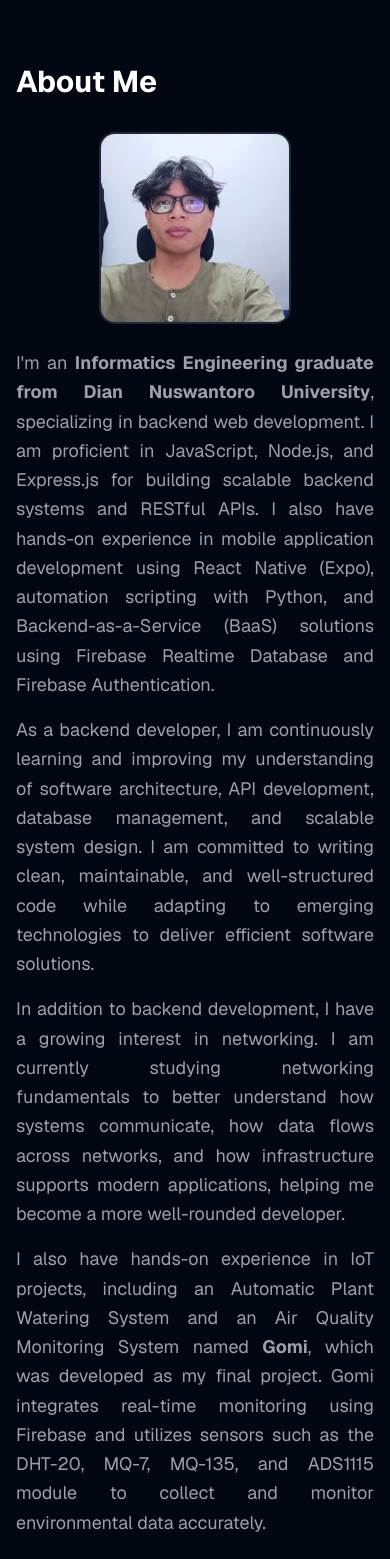
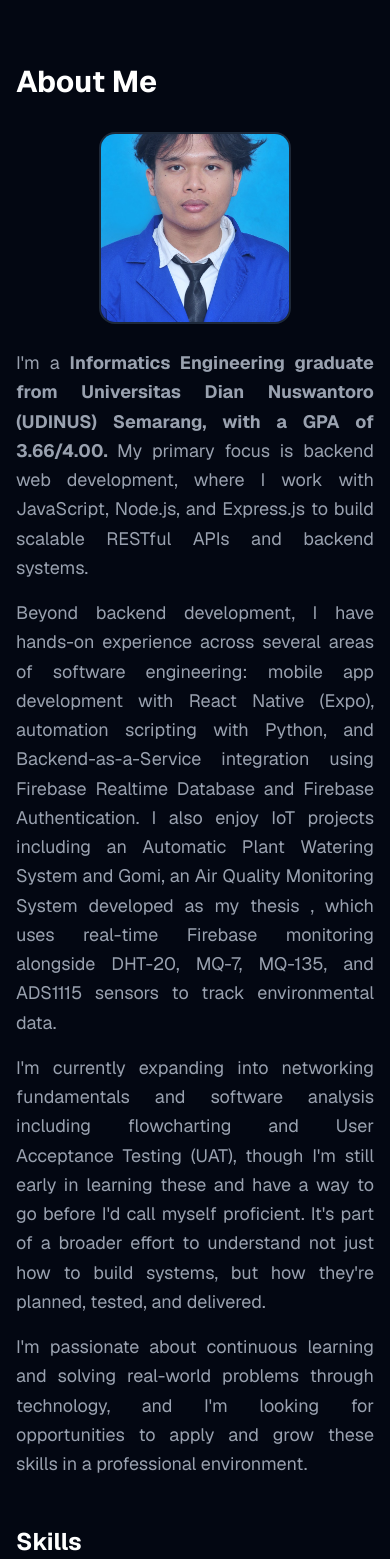
Before and after one commit to Rezzadty/Portofolio, a Next.js app: page / in a window 390 px wide. Shown: the part 860-2419 px from the top of the page. Built offline with nearby package versions, Linux system fonts and the light colour scheme.

Commit message:
Restructure the paragraph About me

```diff
--- a/src/features/about/components/About.tsx
+++ b/src/features/about/components/About.tsx
@@ -17,48 +17,42 @@ export function About() {
 
         <div className={`block text-gray-400 text-lg leading-relaxed ${isVisible ? "animate-fade-in-up" : "opacity-0"}`}>
           <div className="float-none md:float-left mx-auto md:mx-0 md:mr-8 mb-6 md:mb-4 flex justify-center md:block">
-            <div className="relative w-48 h-48 md:w-56 md:h-56 rounded-2xl overflow-hidden border-2 border-gray-800 hover:border-blue-400 transition-colors">
+            <button
+              type="button"
+              onClick={() => setIsModalOpen(true)}
+              className="relative w-48 h-48 md:w-56 md:h-56 rounded-2xl overflow-hidden border-2 border-gray-800 hover:border-blue-400 transition-colors cursor-zoom-in block text-left group focus:outline-none focus:ring-2 focus:ring-blue-400"
+              aria-label="View larger profile photo"
+            >
               <img
                 src="/images/Picture.jpg"
                 alt="Reza Aditya Prabowo"
-                className="w-full h-full object-cover"
+                className="w-full h-full object-cover group-hover:scale-105 transition-transform duration-300"
               />
-              <div className="absolute inset-0 bg-blue-500/10 pointer-events-none"></div>
-            </div>
+              <div className="absolute inset-0 bg-blue-500/10 group-hover:bg-transparent transition-colors"></div>
+            </button>
           </div>
 
           <div className="space-y-4 text-justify">
             <p>
-              I&apos;m an <strong>Informatics Engineering graduate from Dian Nuswantoro University</strong>,
-              specializing in backend web development. I am proficient in JavaScript, Node.js,
-              and Express.js for building scalable backend systems and RESTful APIs. I also have
-              hands-on experience in mobile application development using React Native (Expo),
-              automation scripting with Python, and Backend-as-a-Service (BaaS) solutions using
-              Firebase Realtime Database and Firebase Authentication.
+              I&apos;m a <strong>Informatics Engineering graduate from Universitas Dian Nuswantoro (UDINUS) Semarang, with a GPA of 3.66/4.00. </strong>
+               My primary focus is backend web development, where I work with JavaScript, Node.js, and Express.js
+               to build scalable RESTful APIs and backend systems.
             </p>
             <p>
-              As a backend developer, I am continuously learning and improving my understanding
-              of software architecture, API development, database management, and scalable system
-              design. I am committed to writing clean, maintainable, and well-structured code
-              while adapting to emerging technologies to deliver efficient software solutions.
+              Beyond backend development, I have hands-on experience across several areas of software engineering:
+              mobile app development with React Native (Expo), automation scripting with Python, and Backend-as-a-Service
+              integration using Firebase Realtime Database and Firebase Authentication. I also enjoy IoT projects
+              including an Automatic Plant Watering System and Gomi, an Air Quality Monitoring System developed as my thesis
+              , which uses real-time Firebase monitoring alongside DHT-20, MQ-7, MQ-135, and ADS1115 sensors to track environmental data.
             </p>
             <p>
-              In addition to backend development, I have a growing interest in networking.
-              I am currently studying networking fundamentals to better understand how systems
-              communicate, how data flows across networks, and how infrastructure supports
-              modern applications, helping me become a more well-rounded developer.
+              I'm currently expanding into networking fundamentals and software analysis including flowcharting and User Acceptance Testing (UAT),
+              though I'm still early in learning these and have a way to go before I'd call myself proficient. It's part of a broader
+              effort to understand not just how to build systems, but how they're planned, tested, and delivered.
             </p>
             <p>
-              I also have hands-on experience in IoT projects, including an Automatic Plant
-              Watering System and an Air Quality Monitoring System named <strong>Gomi</strong>,
-              which was developed as my final project. Gomi integrates real-time monitoring
-              using Firebase and utilizes sensors such as the DHT-20, MQ-7, MQ-135, and ADS1115
-              module to collect and monitor environmental data accurately.
-            </p>
-            <p>
-              I am passionate about continuous learning, solving real-world problems through
-              technology, and gaining practical experience by building reliable, scalable,
-              and impactful software solutions.
+             I'm passionate about continuous learning and solving real-world problems through technology,
+             and I'm looking for opportunities to apply and grow these skills in a professional environment.
             </p>
           </div>
           <div className="clear-both"></div>
```
Also changed, not shown: public/images/Picture.jpg, 1 other file (tests, documents, lock files or other folders).
